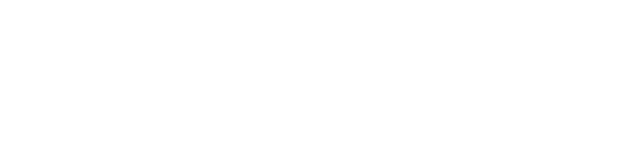
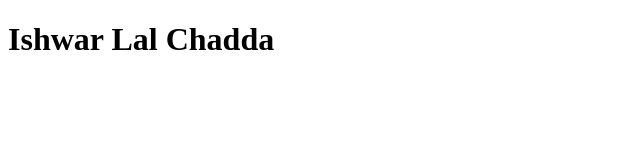
Before and after one commit to ishwarishu005/portfolio, a plain HTML site: page index.html in a window 1280 px wide. Shown: the whole page, without its empty margins (0-640 px from the left). Drawn offline with Linux system fonts and the light colour scheme.

Commit message:
added heading

```diff
--- a/index.html
+++ b/index.html
@@ -6,6 +6,6 @@
     <title>Portfolio</title>
 </head>
 <body>
-
+    <h1>Ishwar Lal Chadda</h1>
 </body>
 </html>
```
